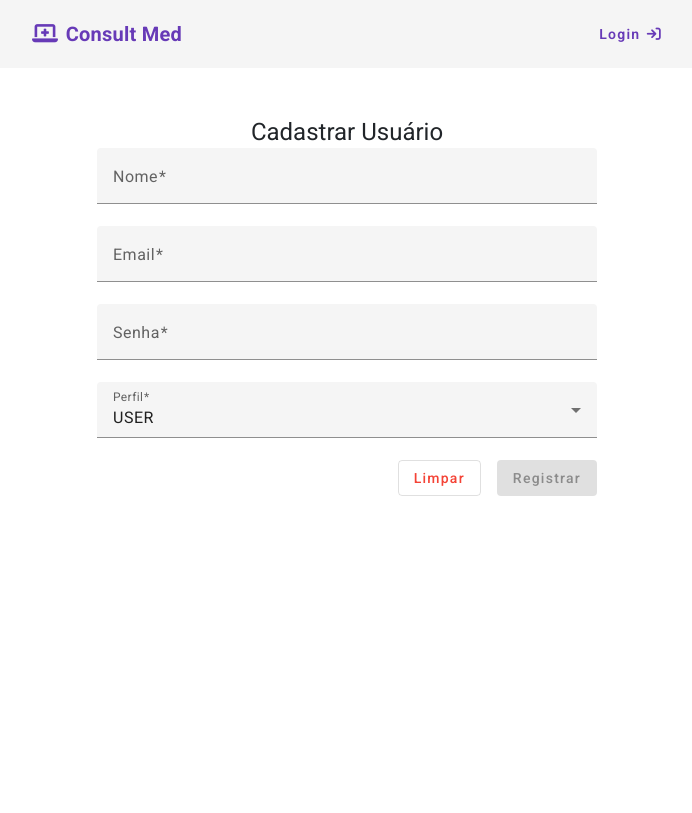
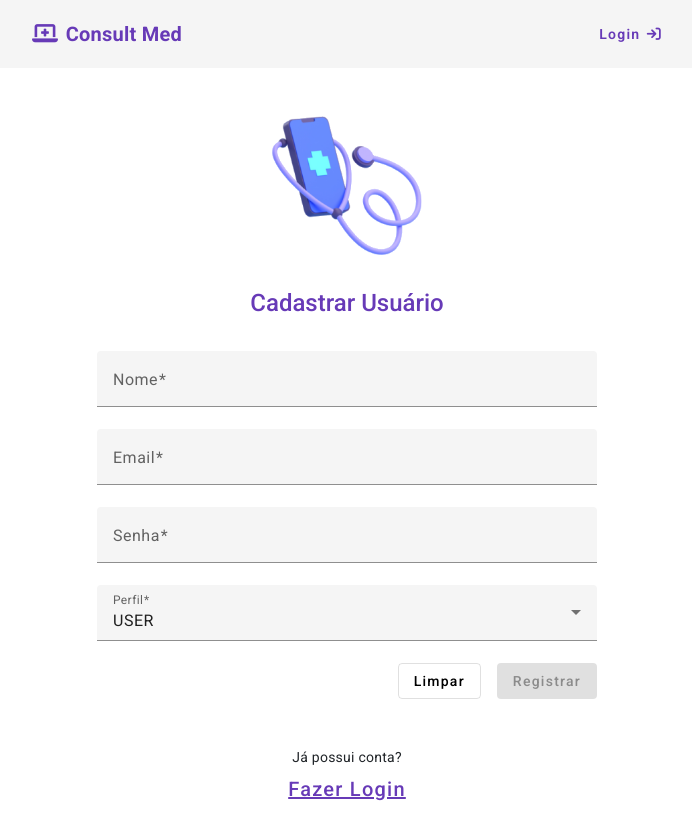
Before and after one commit to famgz/consult-med, an Angular app: page /auth/register in a window 1280 px wide. Shown: the whole page, without its empty margins (293-985 px from the left). Built offline with nearby package versions, Linux system fonts and the light colour scheme.

Commit message:
feat: add login link in the register page

```diff
--- a/src/app/modules/auth/components/register/register.component.html
+++ b/src/app/modules/auth/components/register/register.component.html
@@ -1,6 +1,7 @@
-<div class="_container">
-  <h1 class="mt-5 text-center">Cadastrar Usuário</h1>
+<div class="_container mt-5">
   <div class="_form">
+    <app-hero-image></app-hero-image>
+    <h1 class="section-title m-0">Cadastrar Usuário</h1>
     <form [formGroup]="form" (ngSubmit)="register()" class="mx-auto">
       <mat-form-field>
         <mat-label>Nome</mat-label>
@@ -27,13 +28,27 @@
       </mat-form-field>
 
       <div class="d-flex justify-content-end">
-        <button mat-stroked-button color="warn" class="me-3" type="reset">
+        <button mat-stroked-button color="" class="me-3" type="reset">
           Limpar
         </button>
         <button mat-flat-button color="primary" [disabled]="form.invalid">
           Registrar
         </button>
       </div>
+
+      <div class="d-flex flex-column justify-content-end text-center mt-5">
+        <p class="mb-1">Já possui conta?</p>
+        <button
+          mat-button
+          class="text-lg-center"
+          routerLink="/auth/login"
+          type="button"
+        >
+          <span class="fs-5 text-decoration-underline text-primary"
+            >Fazer Login</span
+          >
+        </button>
+      </div>
     </form>
   </div>
 </div>
--- a/src/app/modules/auth/components/register/register.component.ts
+++ b/src/app/modules/auth/components/register/register.component.ts
@@ -8,11 +8,12 @@ import {
 import { MatButtonModule } from '@angular/material/button';
 import { MatFormFieldModule } from '@angular/material/form-field';
 import { MatInputModule } from '@angular/material/input';
-import { Router } from '@angular/router';
+import { Router, RouterLink } from '@angular/router';
 import { first } from 'rxjs';
 import { AddUser, UserRole } from '../../models/user.model';
 import { AuthService } from '../../services/auth.service';
 import { MatSelectModule } from '@angular/material/select';
+import { HeroImageComponent } from '../../../../commons/components/hero-image/hero-image.component';
 
 @Component({
   selector: 'app-register',
@@ -23,6 +24,8 @@ import { MatSelectModule } from '@angular/material/select';
     MatInputModule,
     MatButtonModule,
     MatSelectModule,
+    HeroImageComponent,
+    RouterLink,
   ],
   templateUrl: './register.component.html',
   styleUrl: './register.component.scss',
```
